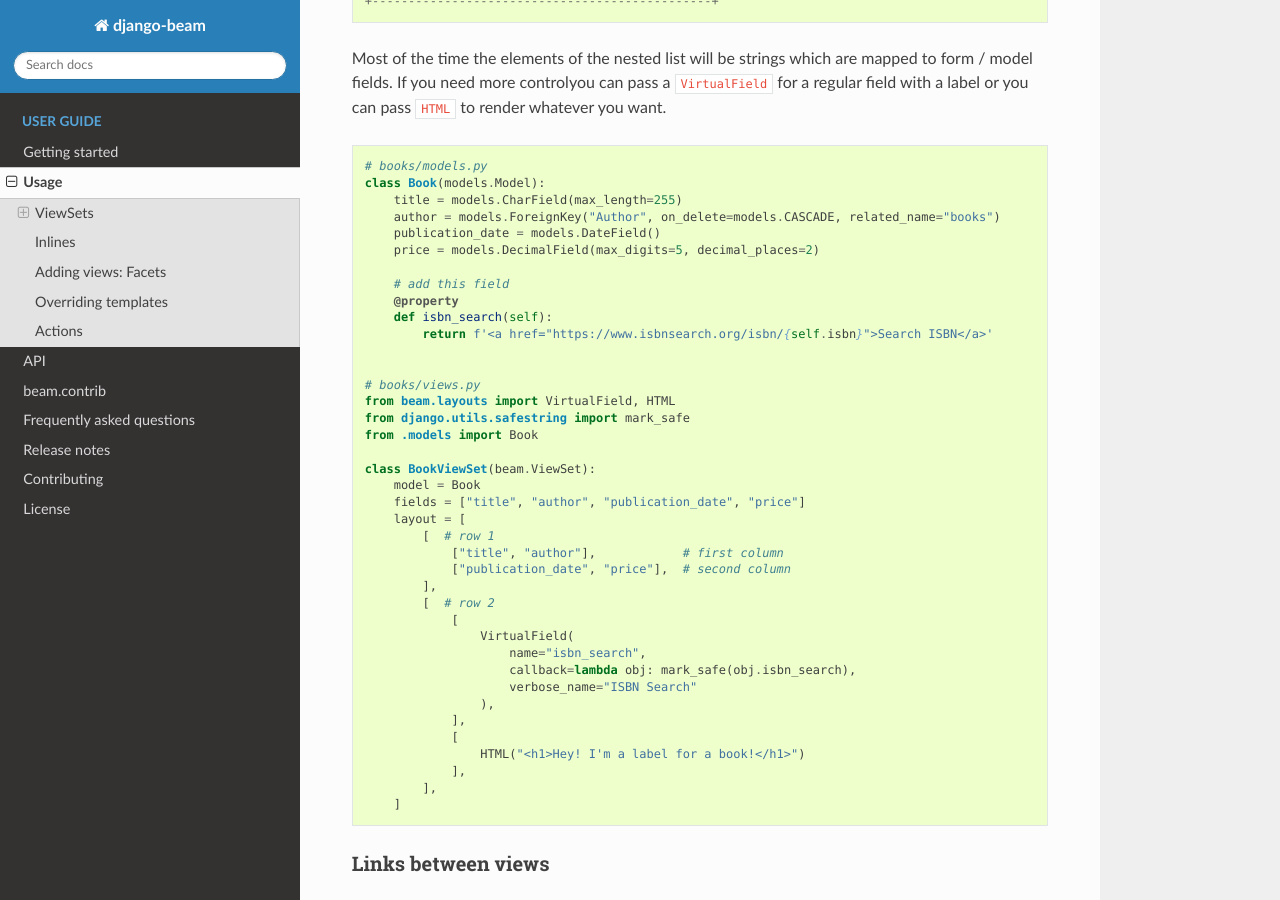
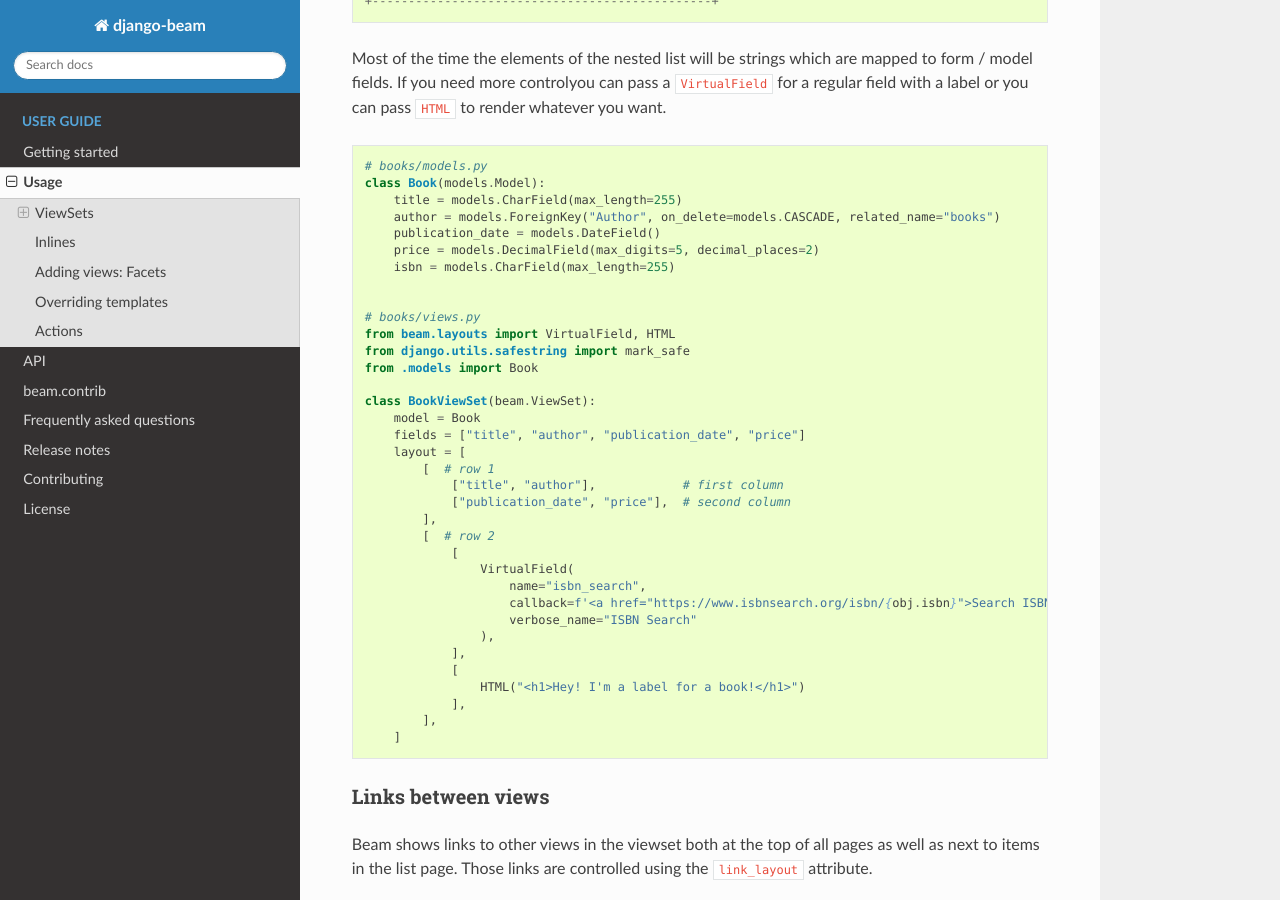
Before and after one commit to django-beam/django-beam, a Sphinx documentation site: the page built from docs/usage.rst, in a window 1280 px wide and 900 px high, scrolled down 1727 px. Built offline with Sphinx 7.4.7 and the Read the Docs theme 3.1.0, drawn with Linux system fonts in a browser that asks for light colours.

Commit message:
fix: review

```diff
--- a/docs/beam.contrib.rst
+++ b/docs/beam.contrib.rst
@@ -106,7 +106,7 @@ example by overriding the widget dicts.
             fields = ["title", "author"]
             widgets = {
                 "author": ModelSelect2(
-                    url="PROJECTNAME_author_autocomplete",
+                    url="PROJECTNAME/APP_LABEL/author_autocomplete",
                 ),
             }
 
--- a/docs/getting_started.rst
+++ b/docs/getting_started.rst
@@ -48,17 +48,19 @@ Note that your test app must not have an ``app_name`` in `urls.py`.
     import beam
 
     class BookViewSet(beam.ViewSet):
+        url_namespace = "books_and_authors"
         model = Book
         fields = ['title', 'author']
 
     class AuthorViewSet(beam.ViewSet):
+        url_namespace = "books_and_authors"
         model = Author
         fields = ['name']
 
     # books/urls.py
     from django.urls import path, include
 
-    # app_name = ... must not be set in this file
+    app_name = "books_and_authors"
     urlpatterns = [
         path('books/', include(BookViewSet().get_urls())),
         path('authors/', include(AuthorViewSet().get_urls())),
--- a/docs/usage.rst
+++ b/docs/usage.rst
@@ -103,11 +103,7 @@ you can pass ``HTML`` to render whatever you want.
         author = models.ForeignKey("Author", on_delete=models.CASCADE, related_name="books")
         publication_date = models.DateField()
         price = models.DecimalField(max_digits=5, decimal_places=2)
-
-        # add this field
-        @property
-        def isbn_search(self):
-            return f'<a href="https://www.isbnsearch.org/isbn/{self.isbn}">Search ISBN</a>'
+        isbn = models.CharField(max_length=255)
 
 
     # books/views.py
@@ -127,7 +123,7 @@ you can pass ``HTML`` to render whatever you want.
                 [
                     VirtualField(
                         name="isbn_search",
-                        callback=lambda obj: mark_safe(obj.isbn_search),
+                        callback=f'<a href="https://www.isbnsearch.org/isbn/{obj.isbn}">Search ISBN</a>',
                         verbose_name="ISBN Search"
                     ),
                 ],
```
Also changed, not shown: other parts of docs/getting_started.rst (+1 -1 lines).
